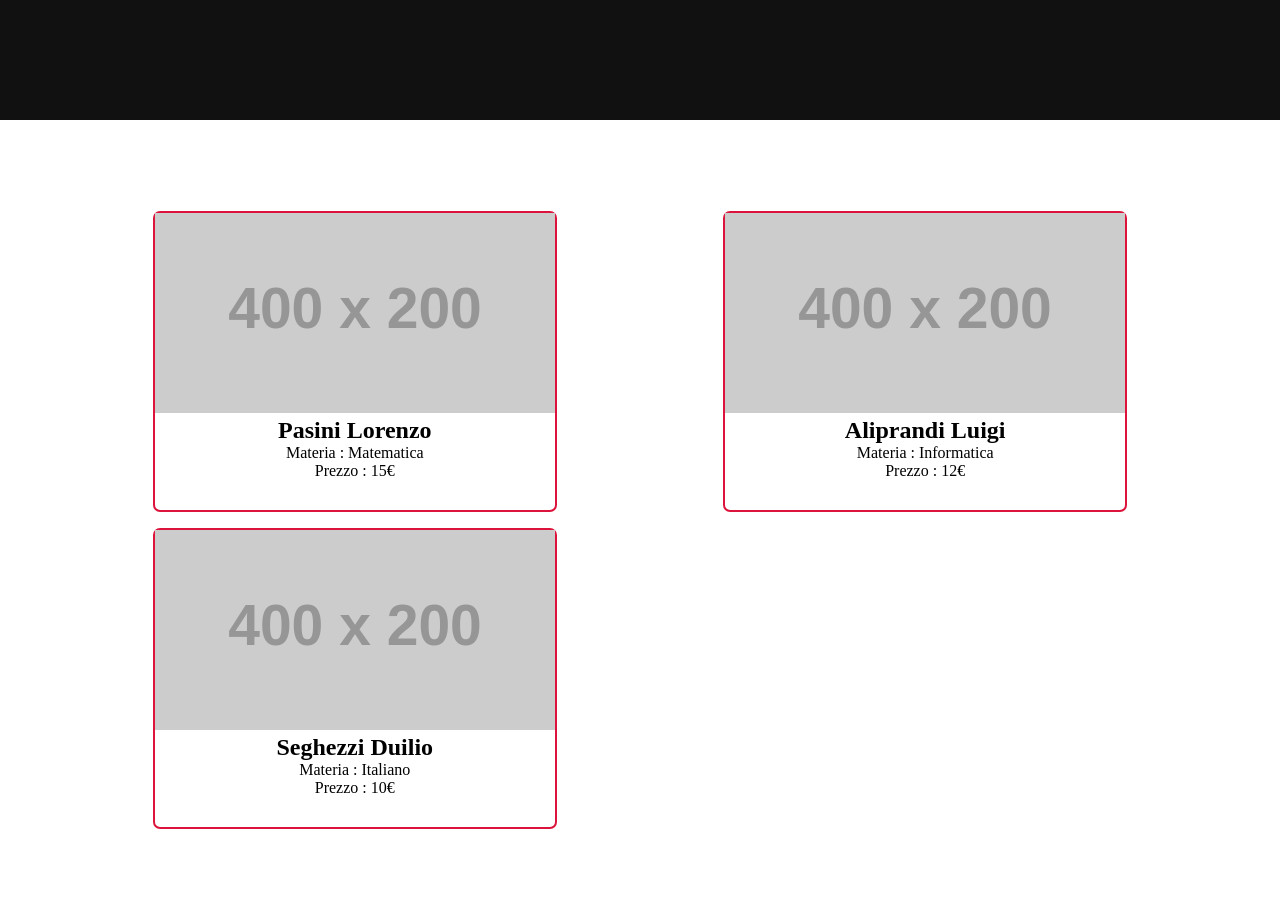
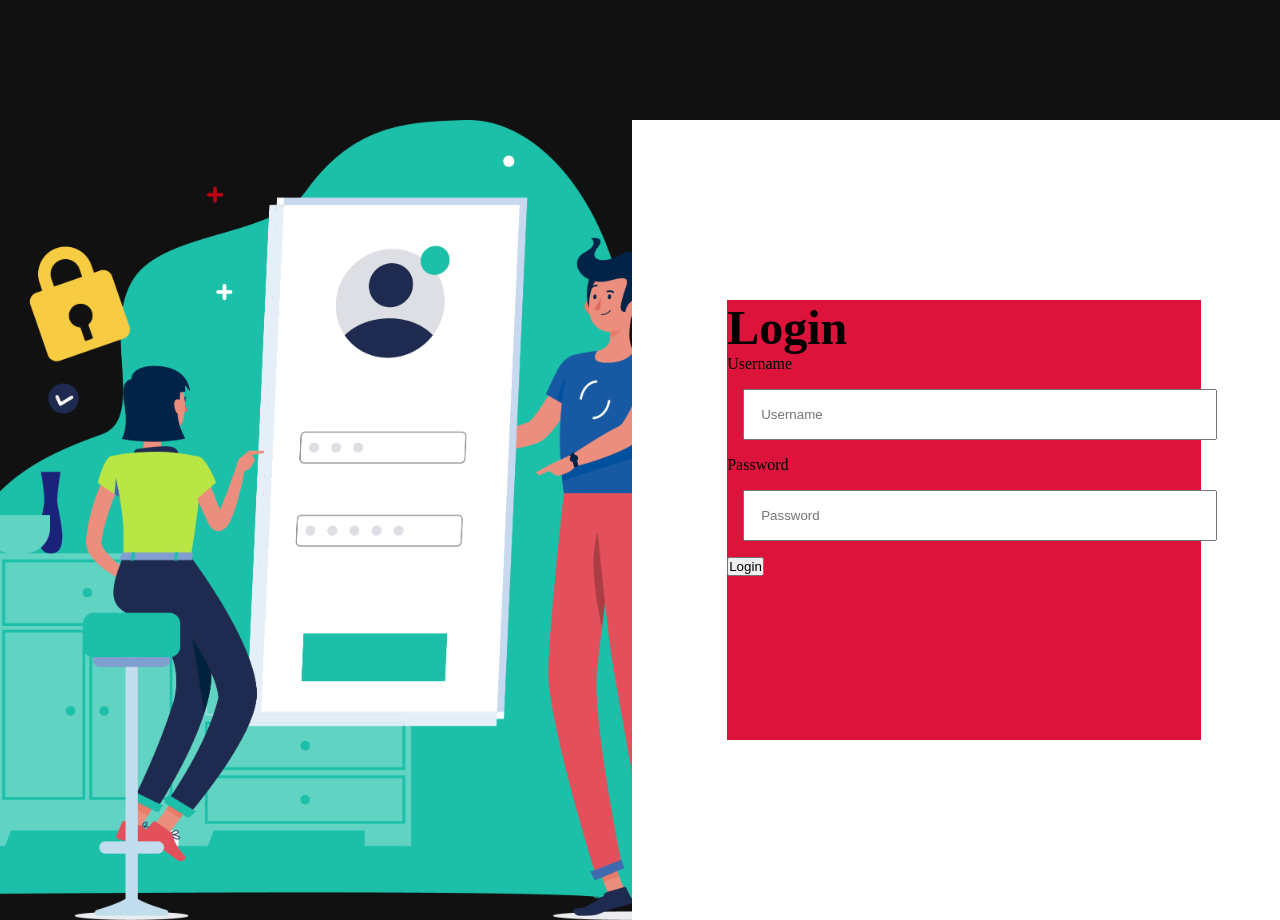
Before and after one commit to GigiClandestino/project_reps, a plain HTML site: page index.html in a window 1280 px wide. Shown: the part 680-1600 px from the top of the page. Drawn offline with Linux system fonts and the light colour scheme; placeholder pictures from the web are drawn by us.

Commit message:
v0.4.1 - login

```diff
--- a/index.html
+++ b/index.html
@@ -29,7 +29,6 @@
             }
 
             section {
-                padding: 3rem;
                 height: 100vh;
                 display: grid;
                 place-items: center;
@@ -40,6 +39,22 @@
 
             svg {
                 fill: var(--txt-color);
+            }
+
+            form {
+                width: 37vw;
+                height: 55vh;
+                background-color: crimson;
+            }
+
+            input {
+                margin: 1rem;
+                padding: 1rem;
+                width: 100%;
+            }
+
+            [type="submit"] {
+
             }
 
             .topnav {
@@ -66,10 +81,17 @@
                 }
             }
 
-            .row {
+            .row3 {
                 display: grid;
                 place-items: center;
                 grid-template-rows: auto auto auto;
+                gap: 1rem;
+            }
+
+            .row2 {
+                display: grid;
+                place-items: center;
+                grid-template-rows: 1fr 1fr;
                 gap: 1rem;
             }
 
@@ -87,6 +109,14 @@
             #intro {
                 font-family: 'Segoe UI', Tahoma, Geneva, Verdana, sans-serif;
                 font-size: 75px;
+            }
+
+            #login-img {
+                width: 100%;
+                height: 100%;
+                background-image: url('./static/login.png');
+                background-position: center;
+                background-size: cover;
             }
 
             .dark {
@@ -124,10 +154,15 @@
                     place-items: center;
                 }
 
-                .row {
+                .row3 {
                     width: 95%;
                     grid-template-rows: auto auto;
                     grid-template-columns: auto auto;
+                }
+
+                .row2 {
+                    grid-template-rows: 1fr;
+                    grid-template-columns: 1fr 1fr;
                 }
 
                 #intro {
@@ -136,7 +171,7 @@
             }
 
             @media screen and (min-width: 1341px) {
-                .row {
+                .row3 {
                     grid-template-rows: auto;
                     grid-template-columns: auto auto auto;
                 }
@@ -177,9 +212,33 @@
             </div>
         </section>
 
+        <!-- login -->
+        <section class="row2">
+
+            <div id="login-img" class="dark"></div>
+
+            <div>
+                <form id="login-form">
+                    <h1>Login</h1>
+                    <div>
+                        <label for="username">Username</label>
+                        <input id="username" type="text" placeholder="Username">
+                    </div>
+
+                    <div>
+                        <label for="password">Password</label>
+                        <input id="password" type="password" placeholder="Password">
+                    </div>
+
+                    <button type="submit">Login</button>
+                </form>
+            </div>
+
+        </section>
+
         <section>
 
-            <div class="row">
+            <div class="row3">
                 <div class="card">
                     <img src="https://placehold.co/400x200" alt="placeholder">
                     <div class="card-txt">
@@ -219,7 +278,7 @@
 
             document.addEventListener('DOMContentLoaded', () => {
 
-                const version = '0.4.0'
+                const version = '0.4.1'
                 console.log(`@APP v${version}`)
 
                 const btnStyle = document.querySelector('[title="change"]')
```
Also changed, not shown: static/login.png (added), 2 other files.
